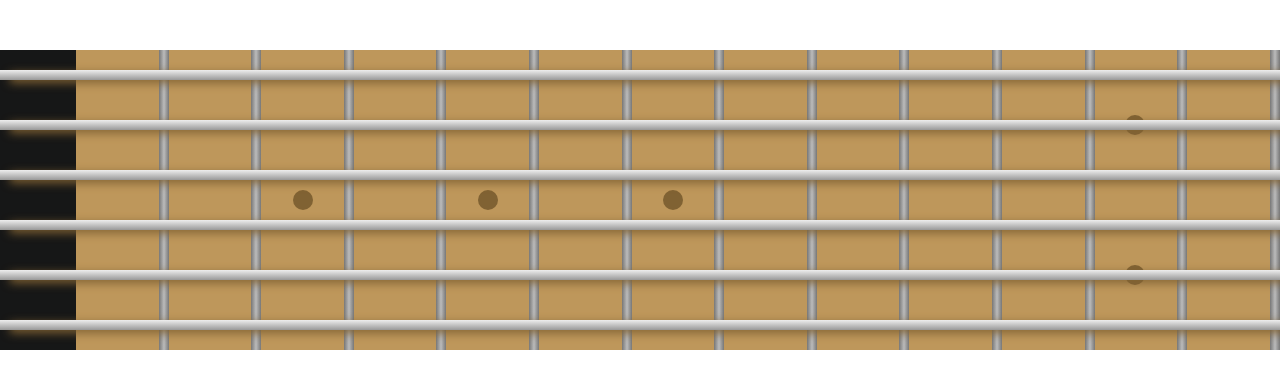
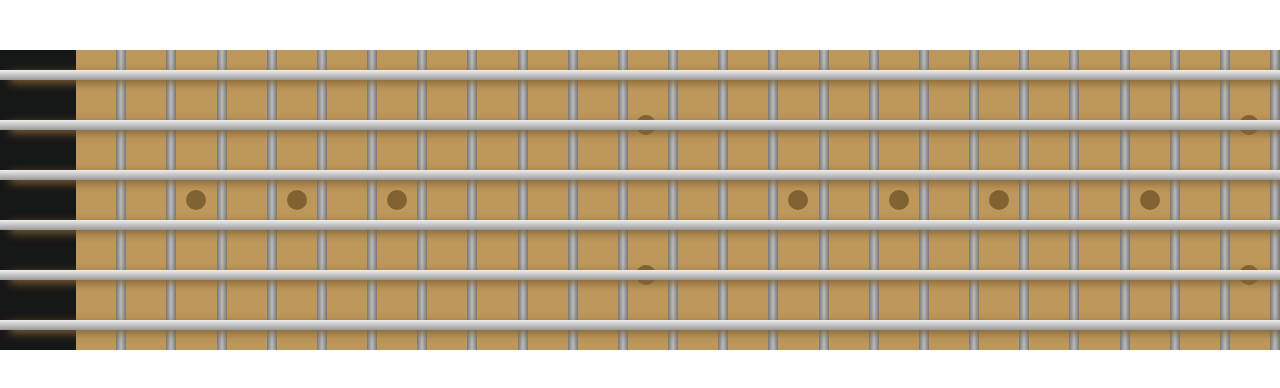
Before and after one commit to EricChukoltyansky/Guitar-Scales, a React (Create React App) app: page / in a window 1280 px wide. Shown: the top 388 px of the page. Built offline with nearby package versions, Linux system fonts and the light colour scheme.

Commit message:
24 frets dynamic guitar

```diff
--- a/src/Components/Fretboard/Fretboard.tsx
+++ b/src/Components/Fretboard/Fretboard.tsx
@@ -93,7 +93,7 @@ const Note = styled.div`
 `;
 
 function Fretboard() {
-  const [frets, setFrets] = React.useState(14);
+  const [frets, setFrets] = React.useState(25);
   const [strings, setStrings] = React.useState(6);
   return (
     <Frtboard>
@@ -106,6 +106,11 @@ function Fretboard() {
                 {i === 5 && <div className="single-fretmark"></div>}
                 {i === 7 && <div className="single-fretmark"></div>}
                 {i === 12 && <div className="double-fretmark"></div>}
+                {i === 15 && <div className="single-fretmark"></div>}
+                {i === 17 && <div className="single-fretmark"></div>}
+                {i === 19 && <div className="single-fretmark"></div>}
+                {i === 22 && <div className="single-fretmark"></div>}
+                {i === 24 && <div className="double-fretmark"></div>}
               </Note>
             ))}
           {i !== 0 && Array.from({ length: frets }, (_, i) => <Note></Note>)}
```
